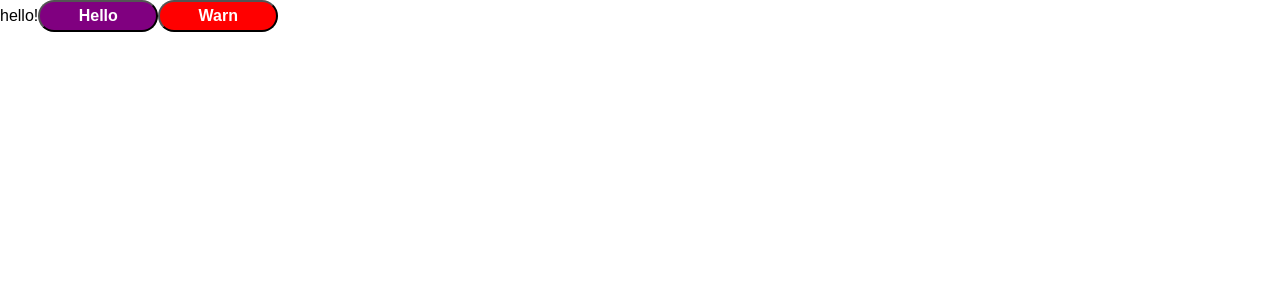
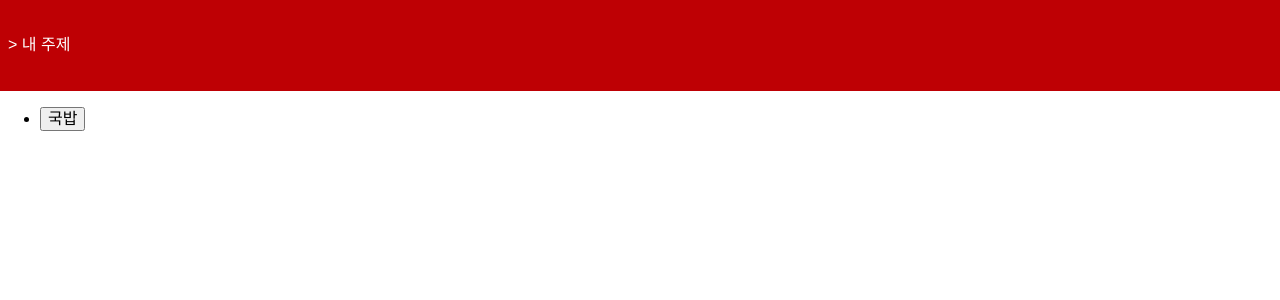
Before and after one commit to ynifamily3/software-competition-2020-m, a React (Create React App) app in the folder front/: page / in a window 1280 px wide. Shown: the top 300 px of the page. Built offline with nearby package versions, Linux system fonts and the light colour scheme; the HTML template or start-up script is replaced by a standard one; a web font is replaced by a local one.

Commit message:
Context Change
Signed-off-by: Jongkeun Choi <jongkeun.ch@gmail.com>

```diff
--- a/front/src/App.tsx
+++ b/front/src/App.tsx
@@ -1,26 +1,12 @@
-import React, { useEffect } from 'react';
-import LocalModel from './libs/localmodel';
+import React from 'react';
 import { MyLocalModelContextProvider } from './contexts/MyLocalModel';
 import './App.scss';
-
-import Gnb from './components/Gnb';
-
-const model = new LocalModel(true);
+import AppIn from './AppIn';
 
 function App() {
-  useEffect(() => {
-    function o_o(f: any) {
-      // 로딩을 풀고 상황에 맞는 디스패치를 하면 된다.
-    }
-    model.getSubjectsList(o_o); // 전체 App의 정보를 가져옴.
-    // model.moveToSubject(1, o_o);
-  }, []);
-
   return (
     <MyLocalModelContextProvider>
-      <div className="App">
-        <Gnb />
-      </div>
+      <AppIn />
     </MyLocalModelContextProvider>
   );
 }
--- /dev/null
+++ b/front/src/AppIn.tsx
@@ -0,0 +1,36 @@
+import React, { useEffect } from 'react';
+import {
+  useMyLocalModelDispatch,
+  useMyLocalModel,
+} from './contexts/MyLocalModel';
+
+import Gnb from './components/Gnb';
+import Main from './components/Main';
+
+function AppIn() {
+  const { LocalModel } = useMyLocalModel();
+  const dispatch = useMyLocalModelDispatch();
+  // 앱이 로드되면 다음 액션들을 차례로 디스패치함.
+  const getSubjectsListCallBack = (recv: any) => {
+    console.log(recv);
+    dispatch({
+      type: 'CHANGE_SUBJECTS',
+      subjects: recv,
+    });
+  };
+  useEffect(() => {
+    dispatch({
+      type: 'CHANGE_PATH',
+      path: LocalModel.getCurrentPath(),
+    });
+    LocalModel.getSubjectsList(getSubjectsListCallBack);
+  }, []);
+  return (
+    <div className="App">
+      <Gnb />
+      <Main />
+    </div>
+  );
+}
+
+export default AppIn;
--- a/front/src/components/Gnb.tsx
+++ b/front/src/components/Gnb.tsx
@@ -19,14 +19,24 @@ const Button = styled.button`
     props.danger ? 'red' : 'purple'};
 `;
 
+const GnbWrapper = styled.div`
+  width: 100%;
+  height: 75px;
+  background-color: rgb(190, 0, 4);
+  display: flex;
+  align-items: center;
+  padding: 8px;
+  color: white;
+`;
+
 function Gnb() {
   const MyLocalModel = useMyLocalModel();
   return (
-    <div>
-      {MyLocalModel.test}
-      <Button>Hello</Button>
-      <Button danger>Warn</Button>
-    </div>
+    <GnbWrapper>
+      {MyLocalModel.currentPath.reduce((prev, curr) => {
+        return prev.concat(' > ').concat(curr);
+      }, '> 내 주제 ')}
+    </GnbWrapper>
   );
 }
 
--- /dev/null
+++ b/front/src/components/Main.tsx
@@ -0,0 +1,45 @@
+import React, { useCallback } from 'react';
+import styled from 'styled-components';
+import {
+  useMyLocalModel,
+  useMyLocalModelDispatch,
+} from '../contexts/MyLocalModel';
+
+// vscode-styled-components 모듈 설치로 문자열화 방지.
+const MainWrapper = styled.div`
+  width: 100%;
+  display: flex;
+`;
+
+function Main() {
+  const dispatch = useMyLocalModelDispatch();
+  const MyLocalModel = useMyLocalModel();
+  const handleIntoSubject = useCallback(
+    (id: number) => (e: React.MouseEvent<HTMLButtonElement, MouseEvent>) => {
+      const moveToSubjectCallBack = (test: any) => {
+        console.log(test);
+        dispatch({
+          type: 'CHANGE_PATH',
+          path: MyLocalModel.LocalModel.getCurrentPath(),
+        }); // 패스를 체인지한다.
+      };
+      MyLocalModel.LocalModel.moveToSubject(id, moveToSubjectCallBack);
+    },
+    [],
+  );
+  return (
+    <MainWrapper>
+      <ul>
+        {MyLocalModel.subjects.map((x, i) => {
+          return (
+            <li key={'subjects-' + x.id}>
+              <button onClick={handleIntoSubject(x.id)}>{x.name}</button>
+            </li>
+          );
+        })}
+      </ul>
+    </MainWrapper>
+  );
+}
+
+export default Main;
--- a/front/src/contexts/MyLocalModel.tsx
+++ b/front/src/contexts/MyLocalModel.tsx
@@ -1,24 +1,25 @@
 import React, { createContext, Dispatch, useReducer, useContext } from 'react';
-
+import LocalModelCN from '../libs/localmodel';
 export interface MyLocalModel {
-  test: string;
-  counter: number;
+  LocalModel: any;
+  currentPath: string[];
+  subjects: { name: string; id: number }[];
 }
 
 const LocalModelContext = createContext<MyLocalModel | null>(null);
 
 type Action =
   | {
-      type: 'CREATE';
-      text: string;
+      type: 'INIT';
+      LocalModel: any;
     }
   | {
-      type: 'TOGGLE';
-      id: number;
+      type: 'CHANGE_PATH';
+      path: string[];
     }
   | {
-      type: 'REMOVE';
-      id: number;
+      type: 'CHANGE_SUBJECTS';
+      subjects: { name: string; id: number }[];
     };
 
 type LocalModelDispatch = Dispatch<Action>;
@@ -29,25 +30,37 @@ const LocalModelDispatchContext = createContext<LocalModelDispatch | null>(
 
 function LocalModelReducer(state: MyLocalModel, action: Action): MyLocalModel {
   switch (action.type) {
-    case 'CREATE':
-      return {
-        test: 'good create',
-        counter: state.counter + 1,
-      };
-    case 'TOGGLE':
+    case 'INIT':
       return {
         ...state,
-        test: 'good toggle',
+        LocalModel: action.LocalModel,
       };
-    case 'REMOVE':
+    case 'CHANGE_PATH':
       return {
-        test: 'good remove',
-        counter: state.counter - 1,
+        ...state,
+        currentPath: action.path,
+      };
+    case 'CHANGE_SUBJECTS':
+      return {
+        ...state,
+        subjects: action.subjects,
       };
     default:
       throw new Error('Unhandled action');
   }
 }
+
+const is_remote: boolean = false;
+const LocalModel = new LocalModelCN(!is_remote);
+
+////
+declare global {
+  interface Window {
+    LocalModel: any;
+  }
+}
+window.LocalModel = LocalModel; // 디버깅을 위해 window에 LocalModel 주입
+////
 
 export function MyLocalModelContextProvider({
   children,
@@ -55,8 +68,9 @@ export function MyLocalModelContextProvider({
   children: React.ReactNode;
 }) {
   const [localModel, dispatch] = useReducer(LocalModelReducer, {
-    test: 'hello!',
-    counter: 0,
+    LocalModel: LocalModel,
+    currentPath: [],
+    subjects: [],
   });
 
   return (
```
